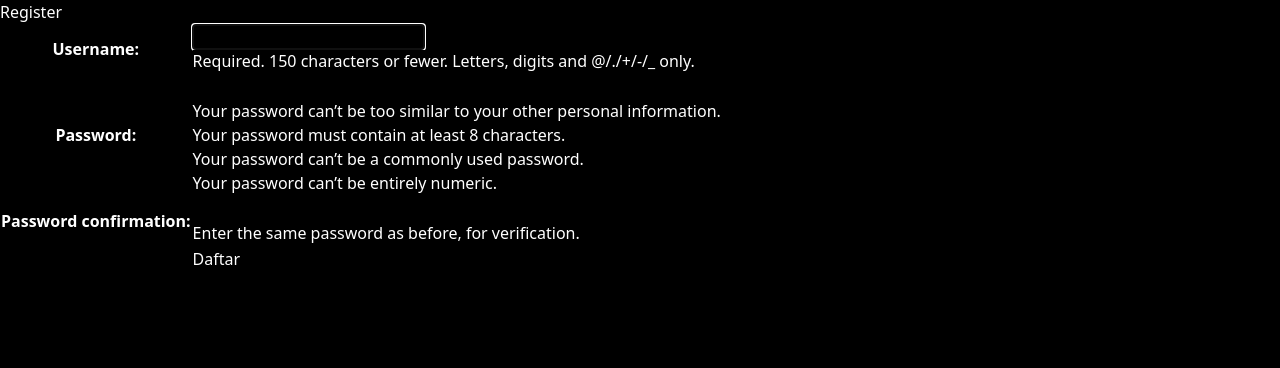
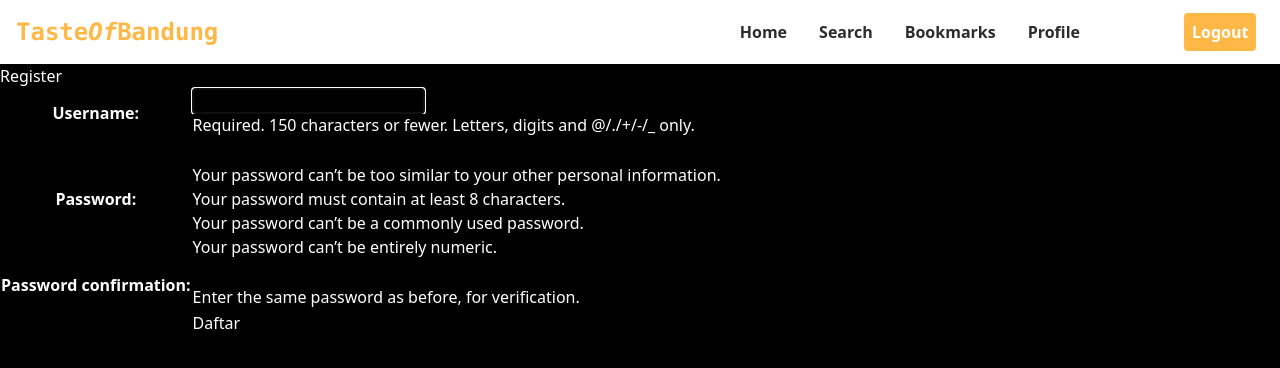
Before and after one commit to pbpf12/taste-of-bandung, a Django app: page /register/ in a window 1280 px wide. Shown: the top 368 px of the page. Run offline with Django 5.2, Linux system fonts and the light colour scheme; some libraries are stand-ins or nearby versions.

Commit message:
feat: Add NavBar

```diff
--- a/templates/base.html
+++ b/templates/base.html
@@ -12,6 +12,7 @@
     </head>
 
     <body>
+        {% include 'navbar.html' %}
         {% block content %}
         {% endblock content %}
     </body>
--- /dev/null
+++ b/templates/navbar.html
@@ -0,0 +1,85 @@
+<nav class="sticky top-0 bg-white shadow-md p-4 z-50">
+    <div class="flex justify-between bg-white">
+        <!-- Brand -->
+        <div class=" bg-white font-mono font-bold text-2xl bg-clip-text text-[#FFB845]">
+            Taste<span class="italic text-[#FFB845] bg-white">Of</span>Bandung
+        </div>
+
+        <!-- Desktop Menu -->
+        <div class="bg-white hidden md:flex items-center space-x-8">
+            <!-- Menu Items with solid underline effect -->
+            <a href="#" class="bg-white relative text-[#2C2C2C] hover:text-[#FFB845] transition duration-300 ease-in-out after:content-[''] after:absolute after:left-0 after:bottom-[-20px] after:h-[4px] after:w-full after:scale-x-0 after:bg-[#FFB845] after:transition-transform after:duration-300 hover:after:scale-x-100 font-semibold">Home</a>
+            <a href="#" class="bg-white relative text-[#2C2C2C] hover:text-[#FFB845] transition duration-300 ease-in-out after:content-[''] after:absolute after:left-0 after:bottom-[-20px] after:h-[4px] after:w-full after:scale-x-0 after:bg-[#FFB845] after:transition-transform after:duration-300 hover:after:scale-x-100 font-semibold">Search</a>
+            <a href="#" class="bg-white relative text-[#2C2C2C] hover:text-[#FFB845] transition duration-300 ease-in-out after:content-[''] after:absolute after:left-0 after:bottom-[-20px] after:h-[4px] after:w-full after:scale-x-0 after:bg-[#FFB845] after:transition-transform after:duration-300 hover:after:scale-x-100 font-semibold">Bookmarks</a>
+            <a href="#" class="bg-white relative text-[#2C2C2C] hover:text-[#FFB845] transition duration-300 ease-in-out after:content-[''] after:absolute after:left-0 after:bottom-[-20px] after:h-[4px] after:w-full after:scale-x-0 after:bg-[#FFB845] after:transition-transform after:duration-300 hover:after:scale-x-100 font-semibold">Profile</a>
+
+            <div class="w-10"></div>
+
+            <!-- Logout Button -->
+            <div class="w-20 bg-white">
+                <a
+                    href="{% url 'logout' %}"
+                    class="text-center font-bold w-full bg-[#FFB845] text-white hover:bg-[#e6a133] p-2 rounded transition duration-200 ease-in-out">
+                    Logout
+                </a>
+            </div>
+        </div>
+
+        <!-- Mobile Menu Button -->
+        <div class="md:hidden bg-white">
+            <button id="mobile-menu-button">
+                <!-- Hamburger Icon -->
+                <svg xmlns="http://www.w3.org/2000/svg" class="h-6 w-6 bg-white" fill="none" viewBox="0 0 24 24" stroke="#2C2C2C">
+                    <path stroke-linecap="round" stroke-linejoin="round" stroke-width="2" d="M4 6h16M4 12h16m-7 6h7" />
+                </svg>
+            </button>
+        </div>
+    </div>
+
+    <!-- Mobile Menu -->
+    <div id="mobile-menu" class="hidden flex-col gap-4 mt-4 transition-all transform -translate-y-12 opacity-0 duration-500 ease-in-out bg-white">
+        <!-- Mobile Menu Items -->
+        <a href="#" class="bg-white relative text-[#2C2C2C] hover:text-[#FFB845] transition duration-300 ease-in-out after:content-[''] after:absolute after:left-0 after:bottom-[-5px] after:h-[2px] after:w-full after:scale-x-0 after:bg-[#FFB845] after:transition-transform after:duration-300 hover:after:scale-x-100 font-semibold">Home</a>
+        <a href="#" class="bg-white relative text-[#2C2C2C] hover:text-[#FFB845] transition duration-300 ease-in-out after:content-[''] after:absolute after:left-0 after:bottom-[-5px] after:h-[2px] after:w-full after:scale-x-0 after:bg-[#FFB845] after:transition-transform after:duration-300 hover:after:scale-x-100 font-semibold">Search</a>
+        <a href="#" class="bg-white relative text-[#2C2C2C] hover:text-[#FFB845] transition duration-300 ease-in-out after:content-[''] after:absolute after:left-0 after:bottom-[-5px] after:h-[2px] after:w-full after:scale-x-0 after:bg-[#FFB845] after:transition-transform after:duration-300 hover:after:scale-x-100 font-semibold">Bookmarks</a>
+        <a href="#" class="bg-white relative text-[#2C2C2C] hover:text-[#FFB845] transition duration-300 ease-in-out after:content-[''] after:absolute after:left-0 after:bottom-[-5px] after:h-[2px] after:w-full after:scale-x-0 after:bg-[#FFB845] after:transition-transform after:duration-300 hover:after:scale-x-100 font-semibold">Profile</a>
+
+        <!-- Mobile Logout Button -->
+        <a
+            href="{% url 'logout' %}"
+            class="text-center font-bold w-full bg-[#FFB845] text-white hover:bg-[#e6a133] p-2 rounded transition duration-300 ease-in-out">
+            Logout
+        </a>
+    </div>
+</nav>
+
+<script>
+    const mobileMenuButton = document.getElementById('mobile-menu-button');
+    const mobileMenu = document.getElementById('mobile-menu');
+    let isOpen = false;
+
+    // Toggle Mobile Menu with smooth slide-down effect
+    mobileMenuButton.onclick = function () {
+        if (isOpen) {
+            mobileMenu.classList.add('-translate-y-12', 'opacity-0');
+            mobileMenu.classList.remove('translate-y-0', 'opacity-100', 'flex');
+            mobileMenu.classList.add('hidden');
+        } else {
+            mobileMenu.classList.remove('-translate-y-12', 'opacity-0', 'hidden');
+            mobileMenu.classList.add('translate-y-0', 'opacity-100', 'flex');
+        }
+        isOpen = !isOpen;
+    };
+
+    // When desktop mode / width is >= 768 (md breakpoint for Tailwind), hide mobile menu
+    function hideMobileMenuOnDesktop() {
+        if (window.innerWidth >= 768) {
+            mobileMenu.classList.add('hidden', '-translate-y-12', 'opacity-0');
+            mobileMenu.classList.remove('translate-y-0', 'opacity-100', 'flex');
+            isOpen = false;
+        }
+    }
+
+    window.addEventListener('resize', hideMobileMenuOnDesktop);
+    hideMobileMenuOnDesktop();
+</script>
```
Also changed, not shown: main/models.py (+22 -3 lines).
